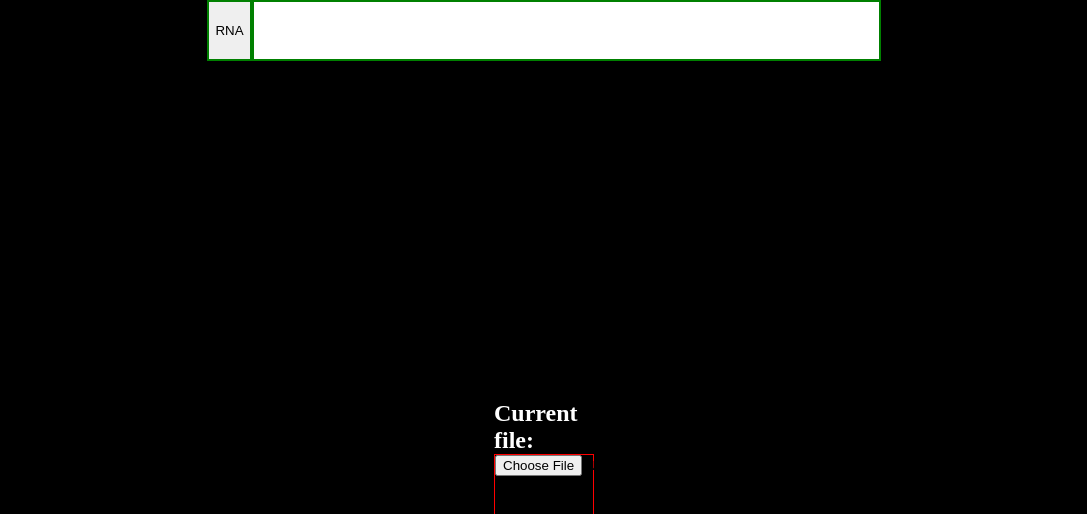
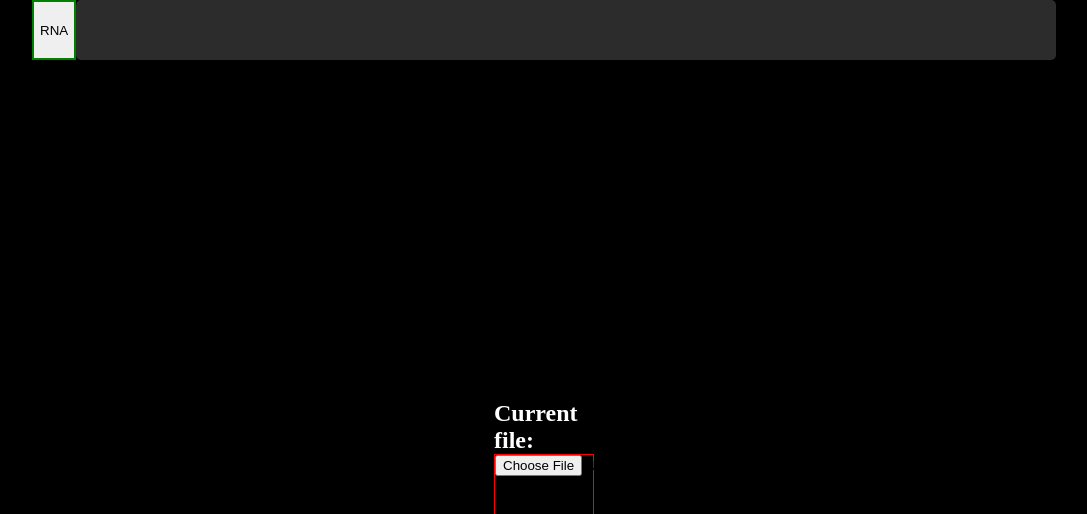
Before and after one commit to MikolajMydel/msc-2022, a React (Vite) app: page / in a window 1280 px wide. Shown: the top 514 px of the page, without its empty margins (96-1183 px from the left). Built offline with nearby package versions, Linux system fonts and the light colour scheme.

Commit message:
Change message transition

```diff
--- a/src/components/Message/MessageList.tsx
+++ b/src/components/Message/MessageList.tsx
@@ -34,7 +34,8 @@ export default function MessageList({ children }: MessageContainerProps) {
 							animate={"visible"}
 							exit={"hidden"}
 							transition={{
-								type: "spring",
+								type: "tween",
+								duration: 0.5,
 							}}
 						>
 							<Message {...message.props}>{message.props.children}</Message>
--- a/src/features/codeInput/components/Input/Input.module.scss
+++ b/src/features/codeInput/components/Input/Input.module.scss
@@ -8,23 +8,35 @@
 	justify-content: center;
 }
 .Input {
+	width: 80%;
 	display: flex;
 	align-items: stretch;
 	justify-content: center;
 
-	&HTMLElement,
 	&Button {
 		border: 2px solid green;
 	}
 
 	&HTMLElement {
-		background-color: map-get(v.$colors, "white");
-		transition: background-color v.$animation-duration v.$timing-function;
+		border: none;
+		outline: none;
 
 		width: 100%;
+		background-color: map-get(v.$colors, "dark-gray");
+		border-radius: v.$border-radius;
+
+		color: map-get(v.$colors, "white");
 		font-size: 3rem;
+		font-family: v.$main-font;
+		letter-spacing: map-get(v.$spacing, "sm");
+
+		transition: background-color v.$animation-duration v.$timing-function;
 		&Error {
 			animation: shake v.$animation-duration v.$timing-function both;
+		}
+
+		&:focus {
+			border: 1px solid map-get(v.$colors, "green");
 		}
 	}
 
```
